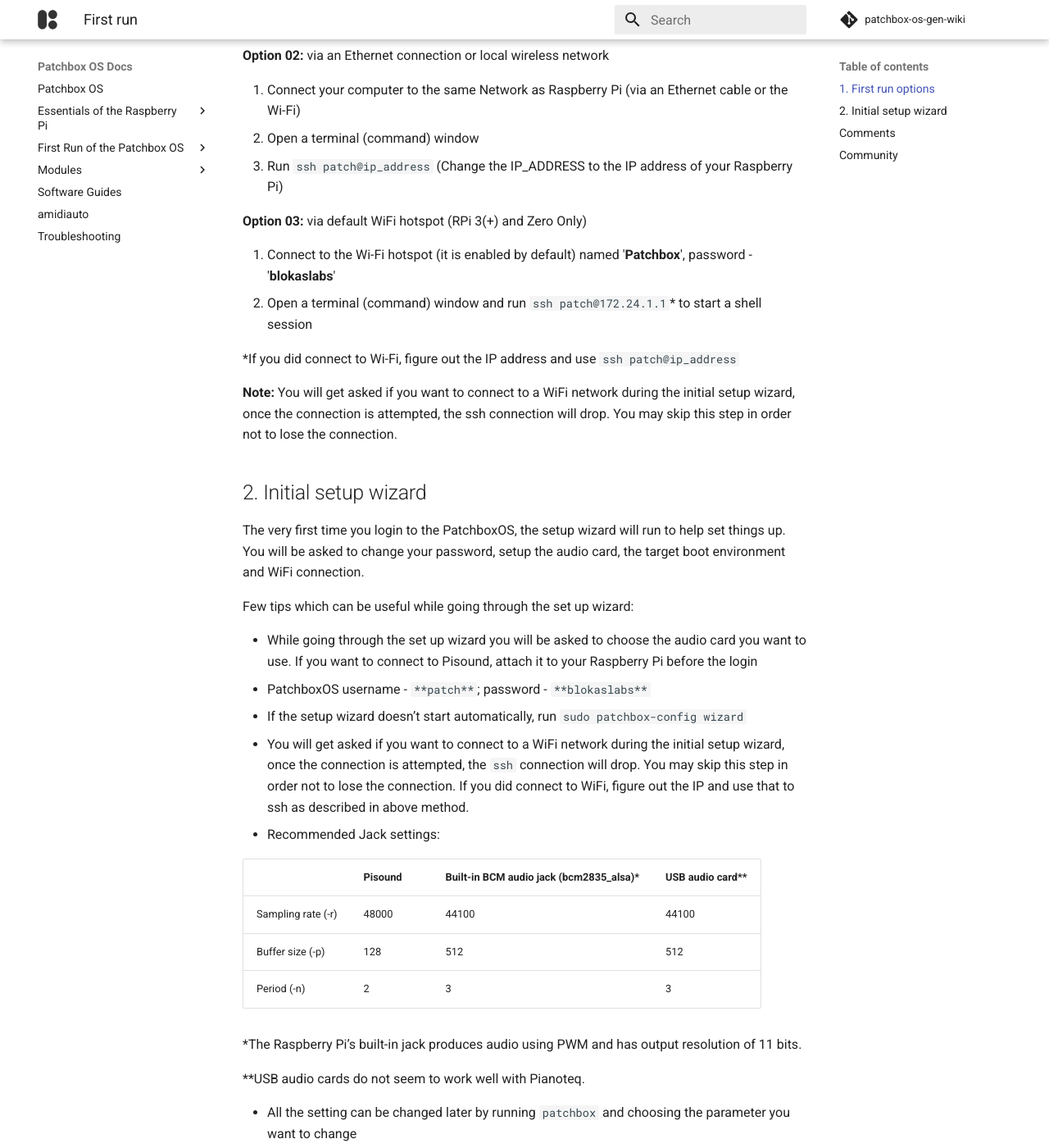
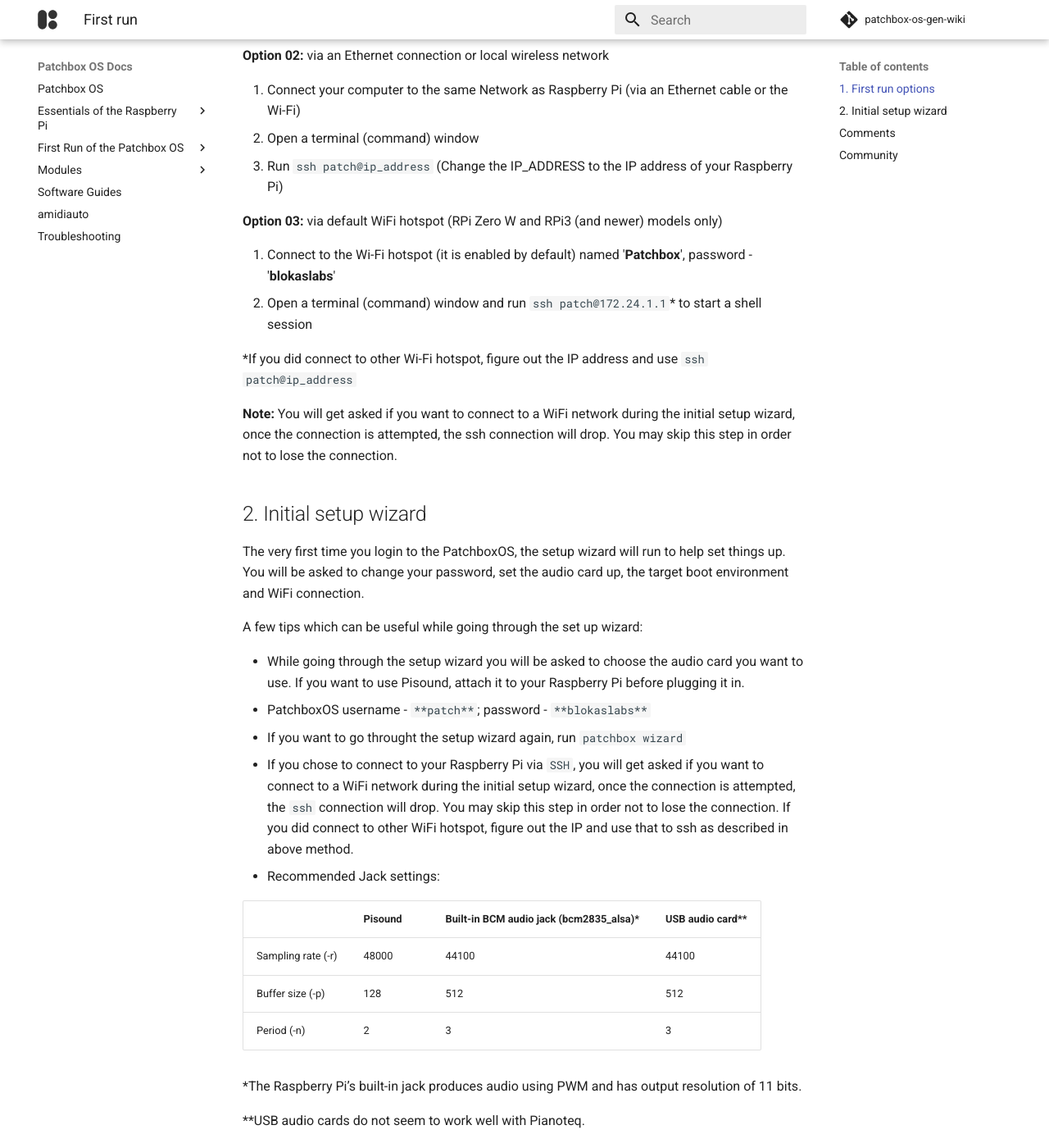
Before and after one commit to BlokasLabs/patchbox-os-docs, an MkDocs documentation site: the page built from docs/FirstRun.md, in a window 1280 px wide and 1400 px high, scrolled down 593 px. Shown: the whole window at 82% size. Built offline with MkDocs 1.6.1 and Material for MkDocs 9.7.7, drawn with Linux system fonts in a browser that asks for light colours; comment, search, counter and statistics services are not loaded; old or Windows-style settings are respelled for this version of MkDocs; some of the changed text lies outside the part shown.

Commit message:
Small edits

```diff
--- a/docs/FirstRun.md
+++ b/docs/FirstRun.md
@@ -24,26 +24,26 @@ You may give the image a try even if you don’t have a Pisound yet. The configu
 3. Run `ssh patch@ip_address` (Change the IP_ADDRESS to the IP address of your Raspberry Pi)
 
 
-**Option 03:** via default WiFi hotspot (RPi 3(+) and Zero Only)
+**Option 03:** via default WiFi hotspot (RPi Zero W and RPi3 (and newer) models only)
 
 1. Connect to the Wi-Fi hotspot (it is enabled by default) named '**Patchbox**', password - '**blokaslabs**'
 2. Open a terminal (command) window and run `ssh patch@172.24.1.1`* to start a shell session
 
-*If you did connect to Wi-Fi, figure out the IP address and use `ssh patch@ip_address`
+*If you did connect to other Wi-Fi hotspot, figure out the IP address and use `ssh patch@ip_address`
 
 **Note:** You will get asked if you want to connect to a WiFi network during the initial setup wizard, once the connection is attempted, the ssh connection will drop. You may skip this step in order not to lose the connection.
 
 ## 2. Initial setup wizard
 
 The very first time you login to the PatchboxOS, the setup wizard will run to help set things up.
-You will be asked to change your password, setup the audio card, the target boot environment and WiFi connection.
+You will be asked to change your password, set the audio card up, the target boot environment and WiFi connection.
 
-Few tips which can be useful while going through the set up wizard:
+A few tips which can be useful while going through the set up wizard:
 
-- While going through the set up wizard you will be asked to choose the audio card you want to use. If you want to connect to Pisound, attach it to your Raspberry Pi before the login
+- While going through the setup wizard you will be asked to choose the audio card you want to use. If you want to use Pisound, attach it to your Raspberry Pi before plugging it in.
 - PatchboxOS username - `**patch**`; password - `**blokaslabs**`
-- If the setup wizard doesn’t start automatically, run `sudo patchbox-config wizard`
-- You will get asked if you want to connect to a WiFi network during the initial setup wizard, once the connection is attempted, the `ssh` connection will drop. You may skip this step in order not to lose the connection. If you did connect to WiFi, figure out the IP and use that to ssh as described in above method.
+- If you want to go throught the setup wizard again, run `patchbox wizard`
+- If you chose to connect to your Raspberry Pi via `SSH`, you will get asked if you want to connect to a WiFi network during the initial setup wizard, once the connection is attempted, the `ssh` connection will drop. You may skip this step in order not to lose the connection. If you did connect to other WiFi hotspot, figure out the IP and use that to ssh as described in above method.
 - Recommended Jack settings:
 
 |                    | Pisound | Built-in BCM audio jack (bcm2835_alsa)* | USB audio card** |
@@ -56,11 +56,11 @@ Few tips which can be useful while going through the set up wizard:
 
 **USB audio cards do not seem to work well with Pianoteq.
 
-- All the setting can be changed later by running `patchbox` and choosing the parameter you want to change
-- The last step of the setup wizard - [modules](Modules.md).
+- All the settings can be changed later by running `patchbox` and choosing the parameter you want to change
+- The last step of the setup wizard is activating a [module](Modules.md).
 
 
-**Note:** Feel free to experiment with the Jack settings, like lowering the values for lower latency, the configuration tool makes a quick check of attempting to start the Jack backend, and if it fails to start, asks you to input new settings. If the server starts, but you are not getting any audio from audio software, see the [Troubleshooting](https://blokas.io/patchbox-os/docs/Troubleshooting/) section.
+**Note:** Feel free to experiment with the Jack settings, like lowering the values for lower latency, the configuration tool makes a quick check of attempting to start the Jack backend, and if it fails to start, asks you to input new settings. If the server starts, but you are not getting any audio from audio software, see the [Troubleshooting](Troubleshooting.md) section.
 
 ## Comments
 
@@ -68,4 +68,4 @@ Have any questions or suggestions? Let us know!
 
 ## Community
 
-Join our community forum for more tips and support!
+Join our <a href = "https://community.blokas.io/" target="_blank">community</a> forum for more tips and support!
```
Also changed, not shown: other parts of docs/FirstRun.md (+2 -2 lines), docs/RemoteControl.md (line endings or trailing spaces).
